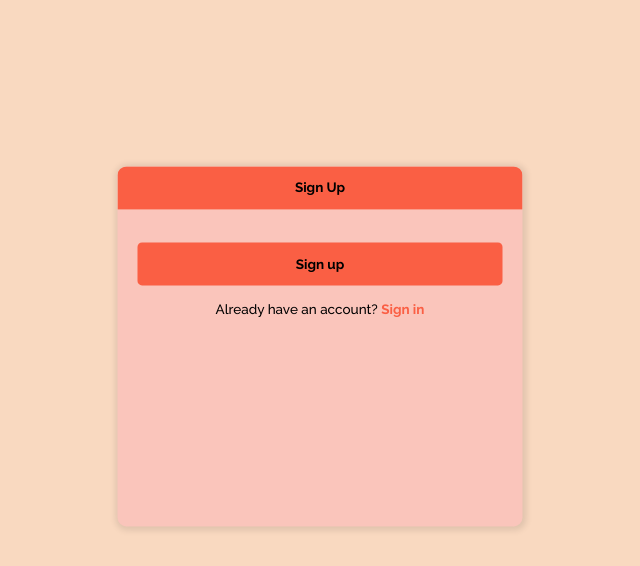
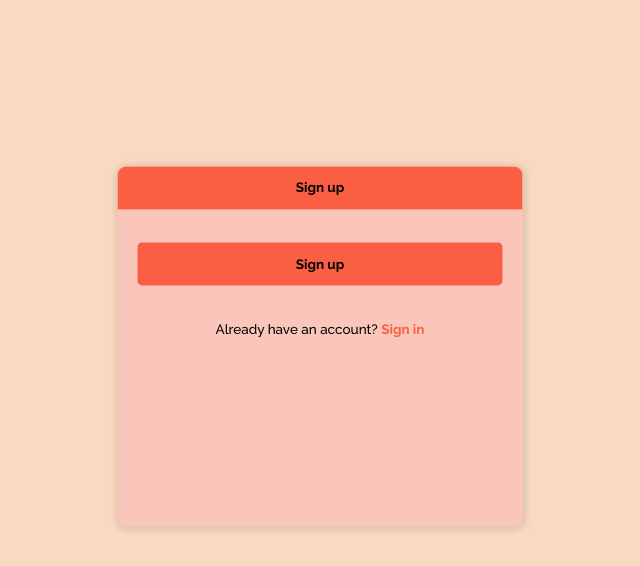
Before and after one commit to KabakiAntony/sofia, a Django app: template accounts/templates/accounts/signup.html in a window 1280 px wide. Shown: the part 68-634 px from the top of the page, without its empty margins (320-960 px from the left). Run offline with Django 4.2, Linux system fonts and the light colour scheme; the template is opened without the code that fills it, so the values that code supplies are empty.

Commit message:
cleaning up the signup form

```diff
--- a/accounts/templates/accounts/signup.html
+++ b/accounts/templates/accounts/signup.html
@@ -3,20 +3,20 @@
 {% block content %}
   <div class="container">
     <div class="form_container">
-      <h4 class="form_header">Sign Up</h4>
+      <h4 class="form_header">Sign up</h4>
       <form action="" method="POST" class="auth_form">
         {% csrf_token %}
-
           {% for field in form %}
             <label>{{ field.label }}</label>
             {{ field }}
           {% endfor %}
         <button type="submit" class="btn">Sign up</button>
-        <div class="auth_action">
-          <p>Already have an account?
-            <a href="{% url 'signin' %}">Sign in</a>
-          </p>
-        </div>
       </form>
+      <div class="auth_action">
+        <p>Already have an account?
+          <a href="{% url 'signin' %}">Sign in</a>
+        </p>
+      </div>
     </div>
+  </div>
 {% endblock content %}
```
